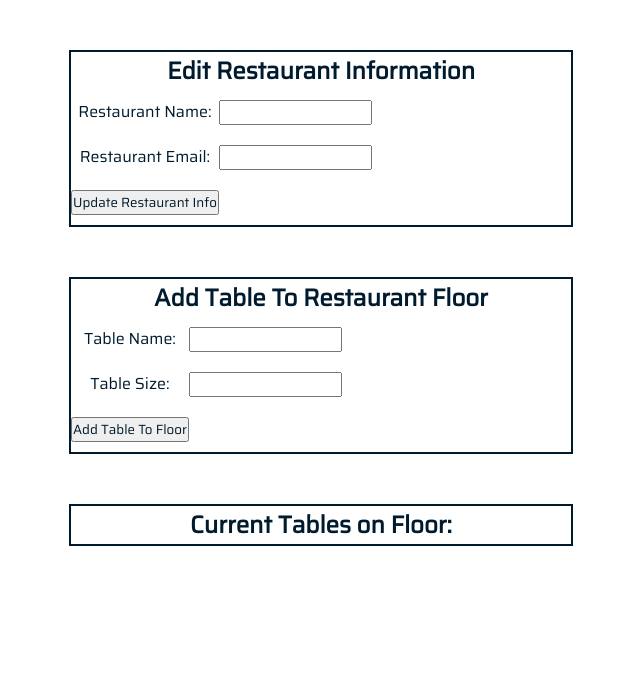
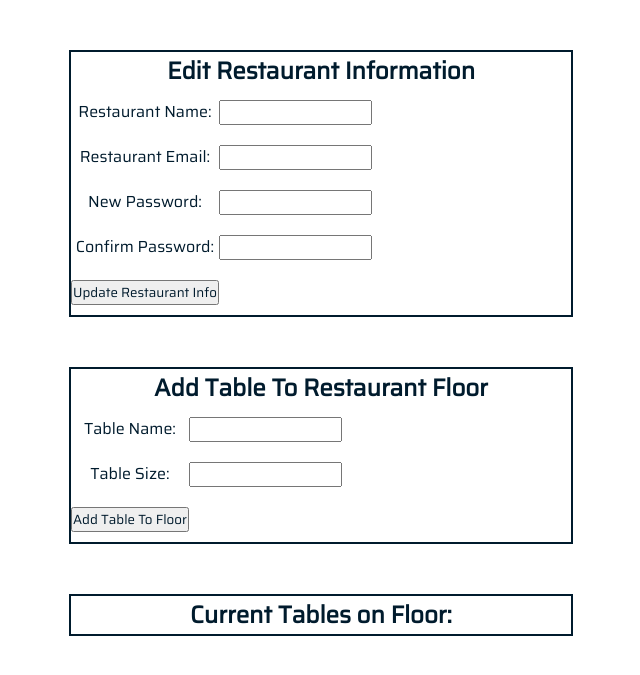
Before and after one commit to MorganLee909/restaurant-queue, a Django app: template apps/restaurants/templates/restaurants/editRestaurant.html in a window 1280 px wide. Shown: the part 100-775 px from the top of the page, without its empty margins (191-831 px from the left). Run offline with Django 3.2, Linux system fonts and the light colour scheme; the template is opened without the code that fills it, so the values that code supplies are empty; parts of the project's set-up code (start-up, migrations or seed data) failed here and were passed over.

Commit message:
added edit restaurant info functionality

```diff
--- a/apps/restaurants/templates/restaurants/editRestaurant.html
+++ b/apps/restaurants/templates/restaurants/editRestaurant.html
@@ -39,6 +39,14 @@
                     <label>Restaurant Email:</label>
                     <input type="email" name="email">
                     </p>
+                    <p>
+                    <label>New Password:</label>
+                    <input type="password" name="password">
+                    </p>
+                    <p>
+                    <label>Confirm Password:</label>
+                    <input type="password" name="passwordConfirm">
+                    </p>
                     <input type="submit" value="Update Restaurant Info">
                 </form>
         </div>
```
Also changed, not shown: apps/restaurants/views.py (+6 -5 lines).
